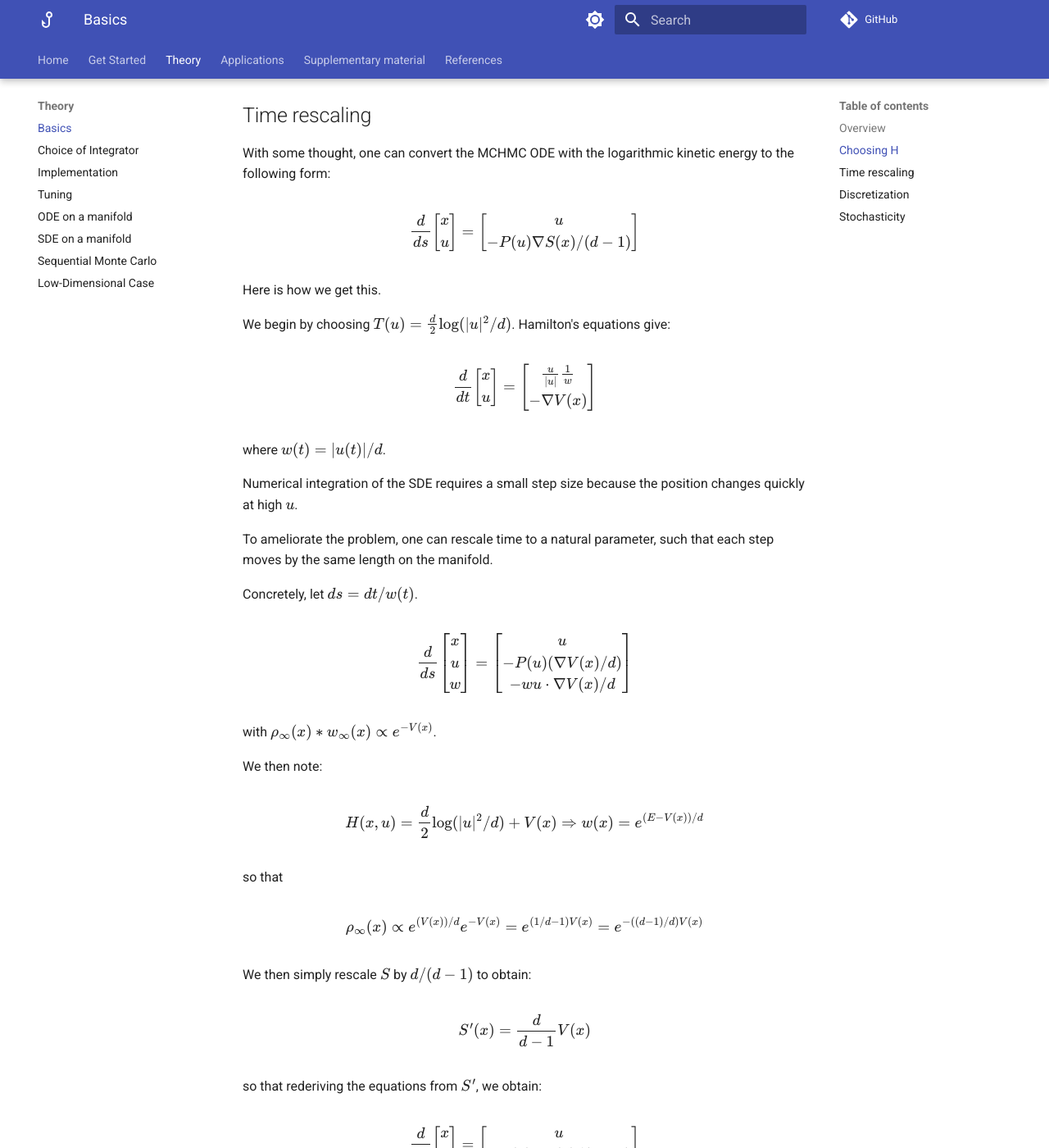
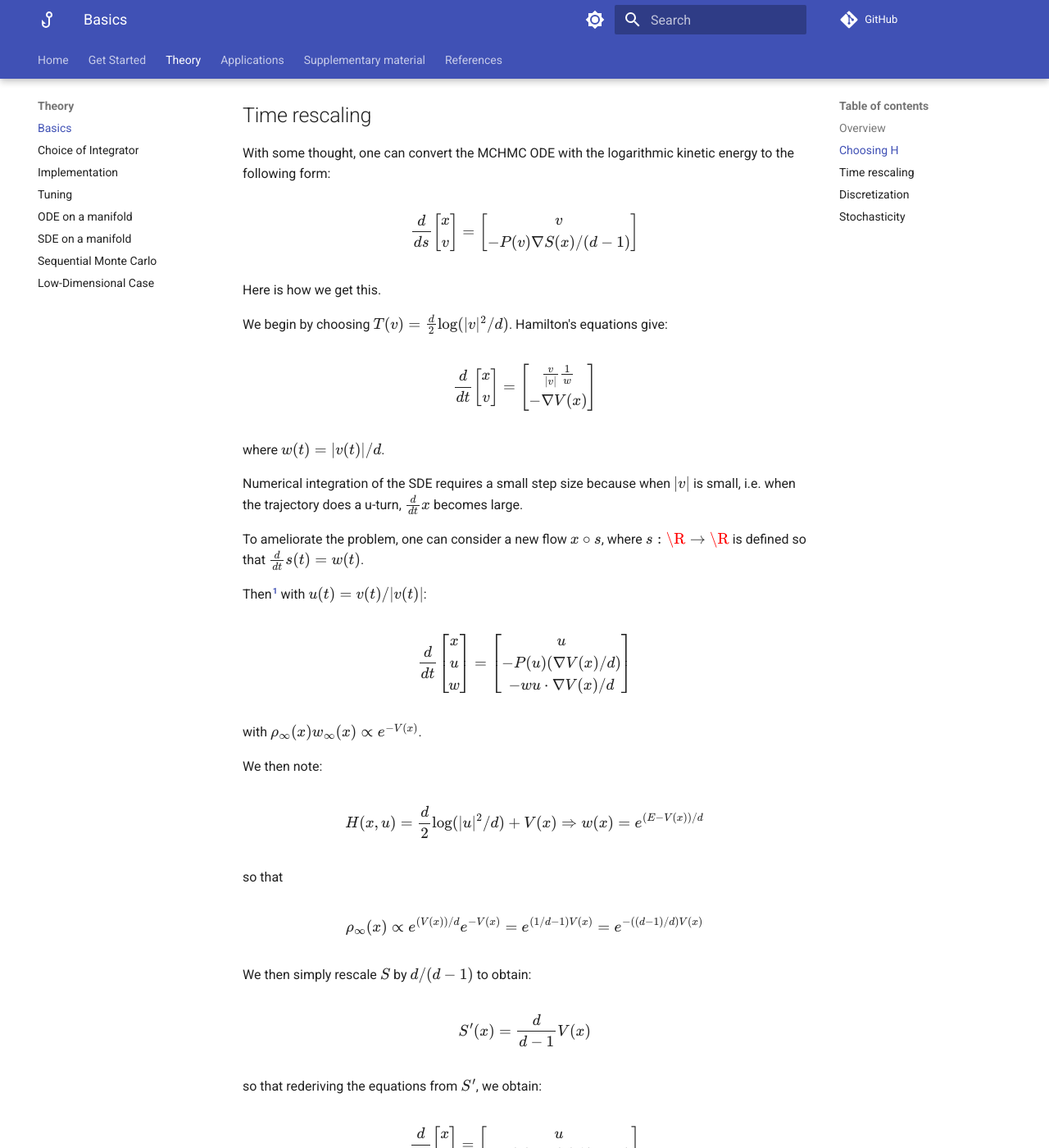
Before and after one commit to reubenharry/mclmc-docs, an MkDocs documentation site: the page built from docs/tutorial.md, in a window 1280 px wide and 1400 px high, scrolled down 3018 px. Shown: the whole window at 82% size. Built offline with MkDocs 1.6.1 and Material for MkDocs 9.7.7, drawn with Linux system fonts in a browser that asks for light colours; comment, search, counter and statistics services are not loaded; some of the changed text lies outside the part shown.

Commit message:
FIX ERROR

```diff
--- a/docs/tutorial.md
+++ b/docs/tutorial.md
@@ -126,42 +126,43 @@ With some thought, one can convert the MCHMC ODE with the logarithmic kinetic en
 $$
 \frac{d}{ds}\begin{bmatrix}
 x \\
-u
+v
 \end{bmatrix}
 =
 \begin{bmatrix}
-u \\
--P(u)\nabla S(x)/(d-1) \\
+v \\
+-P(v)\nabla S(x)/(d-1) \\
 \end{bmatrix}
 $$
 
 Here is how we get this.
 
-We begin by choosing $T(u) = \frac{d}{2}\log(|u|^2/d)$. Hamilton's equations give:
+We begin by choosing $T(v) = \frac{d}{2}\log(|v|^2/d)$. Hamilton's equations give:
 
 $$
 \frac{d}{dt}\begin{bmatrix}
 x \\
-u
+v
 \end{bmatrix}
 =
 \begin{bmatrix}
-\frac{u}{|u|}\frac{1}{w} \\
+\frac{v}{|v|}\frac{1}{w} \\
 -\nabla V(x)
 \end{bmatrix}
 $$
 
-where $w(t) = |u(t)|/d$.
+where $w(t) = |v(t)|/d$.
 
-Numerical integration of the SDE requires a small step size because the position changes quickly at high $u$.
+Numerical integration of the SDE requires a small step size because when $|v|$ is small, i.e. when the trajectory does a u-turn, $\frac{d}{dt}x$ becomes large.
 
-To ameliorate the problem, one can rescale time to a natural parameter, such that each step moves by the same length on the manifold.
+To ameliorate the problem, one can consider a new flow $x \circ s$, where $s : \R \to \R$ is defined so that $\frac{d}{dt}s(t) = w(t)$.
 
-Concretely, let $ds = dt/w(t)$.
+Then[^1] with $u(t) = v(t)/|v(t)|$:
 
+[^1]: Note that the original paper defines $s$ and $t$ switched.
 
 $$
-\frac{d}{ds}\begin{bmatrix}
+\frac{d}{dt}\begin{bmatrix}
 x \\
 u \\
 w
@@ -174,7 +175,7 @@ u \\
 \end{bmatrix}
 $$
 
-with $\rho_\infty(x) * w_\infty(x) \propto e^{-V(x)}$.
+with $\rho_\infty(x)w_\infty(x) \propto e^{-V(x)}$.
 
 We then note:
 
```
